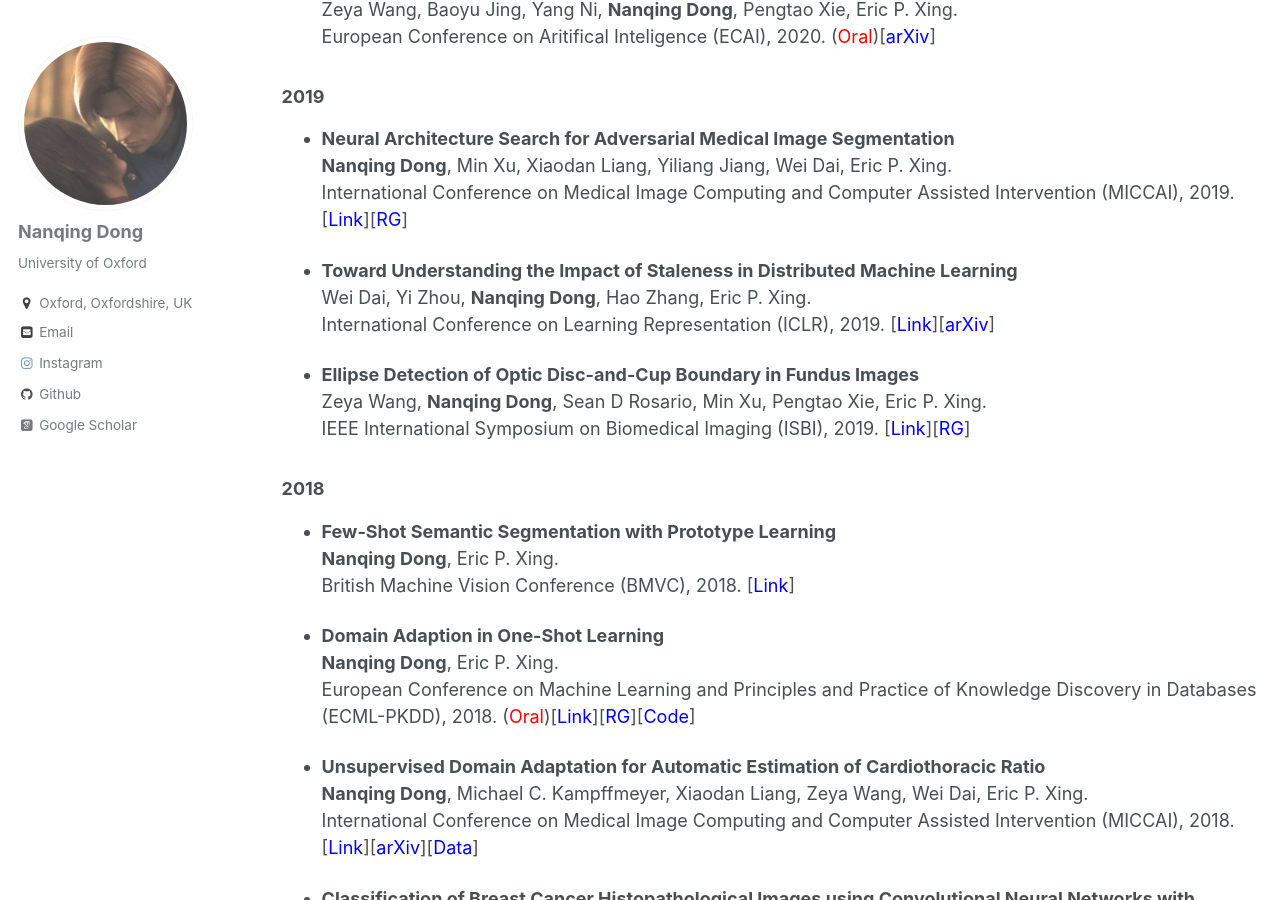
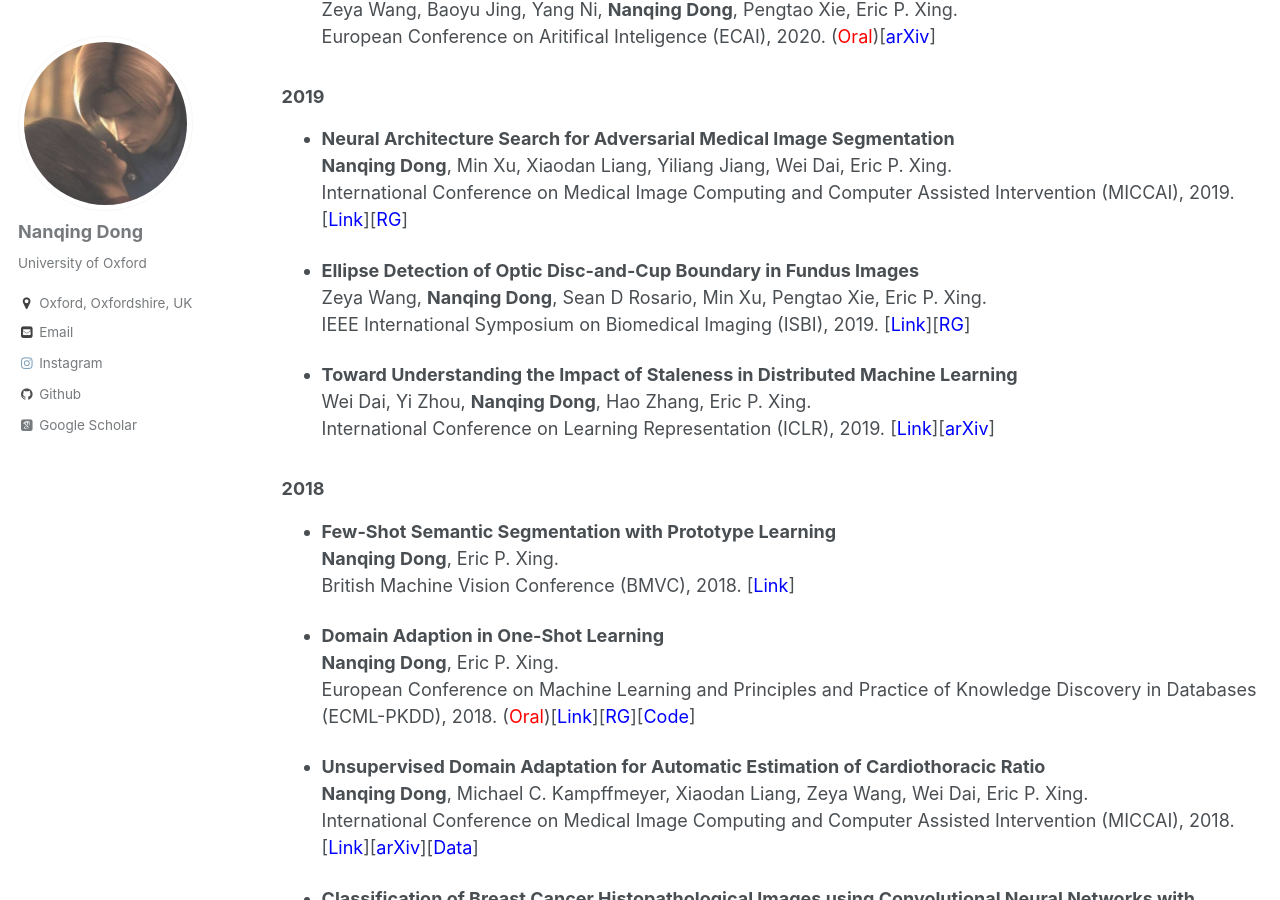
Before and after one commit to eveningdong/eveningdong.github.io, a Jekyll site: the page built from _pages/publications.md, in a window 1280 px wide and 900 px high, scrolled down 496 px. Built offline with Jekyll 4.4.1, drawn with Linux system fonts in a browser that asks for light colours; some web fonts are replaced.

Commit message:
update publications

```diff
--- a/_pages/publications.md
+++ b/_pages/publications.md
@@ -24,13 +24,13 @@ author_profile: true
   **Nanqing Dong**, Min Xu, Xiaodan Liang, Yiliang Jiang, Wei Dai, Eric P. Xing.
   International Conference on Medical Image Computing and Computer Assisted Intervention (MICCAI), 2019. [[<span style="color:blue">Link</span>]](https://link.springer.com/chapter/10.1007%2F978-3-030-32226-7_92)[[<span style="color:blue">RG</span>]](https://www.researchgate.net/publication/336474639_Neural_Architecture_Search_for_Adversarial_Medical_Image_Segmentation)
 
+* **Ellipse Detection of Optic Disc-and-Cup Boundary in Fundus Images**
+  Zeya Wang, **Nanqing Dong**, Sean D Rosario, Min Xu, Pengtao Xie, Eric P. Xing.
+  IEEE International Symposium on Biomedical Imaging (ISBI), 2019. [[<span style="color:blue">Link</span>]](https://ieeexplore.ieee.org/document/8759173)[[<span style="color:blue">RG</span>]](https://www.researchgate.net/publication/334428109_Ellipse_Detection_of_Optic_Disc-and-Cup_Boundary_in_Fundus_Images)
+
 * **Toward Understanding the Impact of Staleness in Distributed Machine Learning**
   Wei Dai, Yi Zhou, **Nanqing Dong**, Hao Zhang, Eric P. Xing.
   International Conference on Learning Representation (ICLR), 2019. [[<span style="color:blue">Link</span>]](https://openreview.net/forum?id=BylQV305YQ)[[<span style="color:blue">arXiv</span>]](https://arxiv.org/pdf/1810.03264.pdf)
-
-* **Ellipse Detection of Optic Disc-and-Cup Boundary in Fundus Images**
-  Zeya Wang, **Nanqing Dong**, Sean D Rosario, Min Xu, Pengtao Xie, Eric P. Xing.
-  IEEE International Symposium on Biomedical Imaging (ISBI), 2019. [[<span style="color:blue">Link</span>]](https://ieeexplore.ieee.org/document/8759173)[[<span style="color:blue">RG</span>]](https://www.researchgate.net/publication/334428109_Ellipse_Detection_of_Optic_Disc-and-Cup_Boundary_in_Fundus_Images)
 
 ### 2018
 * **Few-Shot Semantic Segmentation with Prototype Learning**
```
